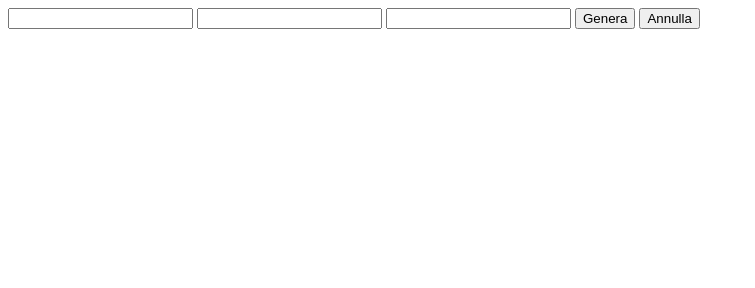
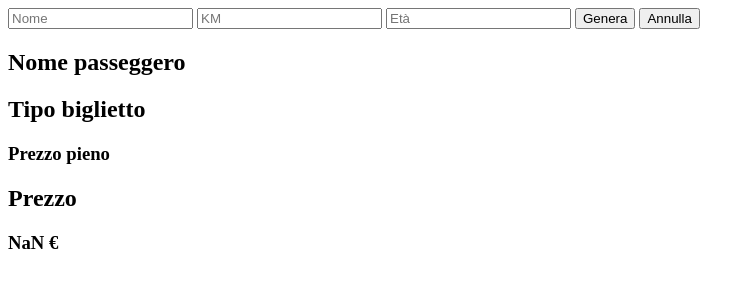
Before and after one commit to francescoferruccio/js-biglietto-treno-form, a plain HTML site: page index.html in a window 1280 px wide. Both pictures are taken after a click on the button "Genera". Shown: the whole page, without its empty margins (0-755 px from the left). Drawn offline with Linux system fonts and the light colour scheme.

Commit message:
aggiunta stampa in pagina e cancella con il pulsante annulla

```diff
--- a/index.html
+++ b/index.html
@@ -5,12 +5,29 @@
     <title>Biglietto Treno</title>
   </head>
   <body>
-    <input id="nome" type="text" name="input-nome" value="">
-    <input id="km" type="text" name="input-km" value="">
-    <input id="eta" type="text" name="input-eta" value="">
+    <div class="form-input">
+      <input id="nome" type="text" name="input-nome" value="" placeholder="Nome">
+      <input id="km" type="text" name="input-km" value="" placeholder="KM">
+      <input id="eta" type="text" name="input-eta" value="" placeholder="Età">
 
-    <button id="btnGenera" type="button" name="button">Genera</button>
-    <button id="btnAnnulla" type="button" name="button">Annulla</button>
+      <button id="btnGenera" type="button" name="button">Genera</button>
+      <button id="btnAnnulla" type="button" name="button">Annulla</button>
+    </div>
+
+    <div class="biglietto">
+      <div>
+        <h2>Nome passeggero</h2>
+        <h3 id="ticketName"></h3>
+      </div>
+      <div>
+        <h2>Tipo biglietto</h2>
+        <h3 id="ticketType"></h3>
+      </div>
+      <div>
+        <h2>Prezzo</h2>
+        <h3 id="ticketPrice"></h3>
+      </div>
+    </div>
 
     <script type="text/javascript" src="script/main.js"></script>
   </body>
--- a/script/main.js
+++ b/script/main.js
@@ -12,6 +12,9 @@ var km = document.getElementById('km');
 var eta = document.getElementById('eta');
 var btnGenera = document.getElementById('btnGenera');
 var btnAnnulla = document.getElementById('btnAnnulla');
+var ticketName = document.getElementById('ticketName');
+var ticketType = document.getElementById('ticketType');
+var ticketPrice = document.getElementById('ticketPrice');
 
 // creo un modo per salvare il contenuto degli input al click sul bottone "Genera"
 btnGenera.addEventListener("click",
@@ -28,6 +31,7 @@ btnGenera.addEventListener("click",
     var prezzo = 0.21; //prezzo al km
     var percSconto = 0;
     var sconto = 0;
+    var tariffa = "Prezzo pieno";
 
     // calcolo il prezzo del biglietto e lo memorizzo in una variabile
     var biglietto = contKm * prezzo;
@@ -35,8 +39,10 @@ btnGenera.addEventListener("click",
     // controllo se l'eta è minore di 18 o maggiore di 65 e aggiorno la variabile percSconto di conseguenza
     if (contEta < 18) {
       percSconto = 20;
+      tariffa = "Sconto minorenni"
     } else if (contEta > 65) {
       percSconto = 40;
+      tariffa = "Sconto over 65"
     }
 
     // calcolo il valore dello sconto e lo applico (se è il caso)
@@ -45,13 +51,22 @@ btnGenera.addEventListener("click",
       biglietto = biglietto - sconto;
     }
     console.log(biglietto);
+    // stampo in pagina le informazioni del biglietto
+    ticketName.innerHTML = contNome;
+    ticketType.innerHTML = tariffa;
+    ticketPrice.innerHTML = biglietto.toFixed(2) + " €";
+
   }
 )
 
+// comportamento al click sul bottone "Annulla"
 btnAnnulla.addEventListener("click",
   function () {
     nome.value = "";
     km.value = "";
     eta.value = "";
+    ticketName.innerHTML = "";
+    ticketType.innerHTML = "";
+    ticketPrice.innerHTML = "";
   }
 )
```
